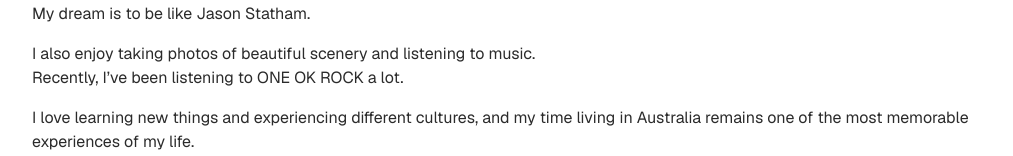
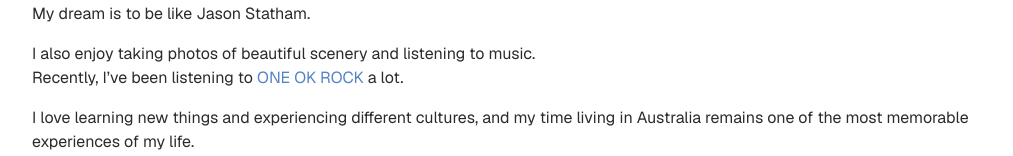
Before and after one commit to akilasatolu/akilasatolu-v5, a Next.js app: page /about in a window 1280 px wide. Shown: the part 864-1020 px from the top of the page, without its empty margins (128-1141 px from the left). Built offline with nearby package versions, Linux system fonts and the light colour scheme.

Commit message:
[update]リンク追加

```diff
--- a/app/about/page.tsx
+++ b/app/about/page.tsx
@@ -42,7 +42,7 @@
             </ColBlock>
             <ColBlock>
                 <p>I also enjoy taking photos of beautiful scenery and listening to music.</p>
-                <p>Recently, I’ve been listening to ONE OK ROCK a lot.</p>
+                <p>Recently, I’ve been listening to <a href="https://www.oneokrock.com/en/" target="_blank" rel="noopener noreferrer">ONE OK ROCK</a> a lot.</p>
             </ColBlock>
             <p>I love learning new things and experiencing different cultures, and my time living in Australia remains one of the most memorable experiences of my life.</p>
             <p>I share what I learn through blog posts <Link href="/">here</Link>, so feel free to check them out if you’re interested.</p>
```
